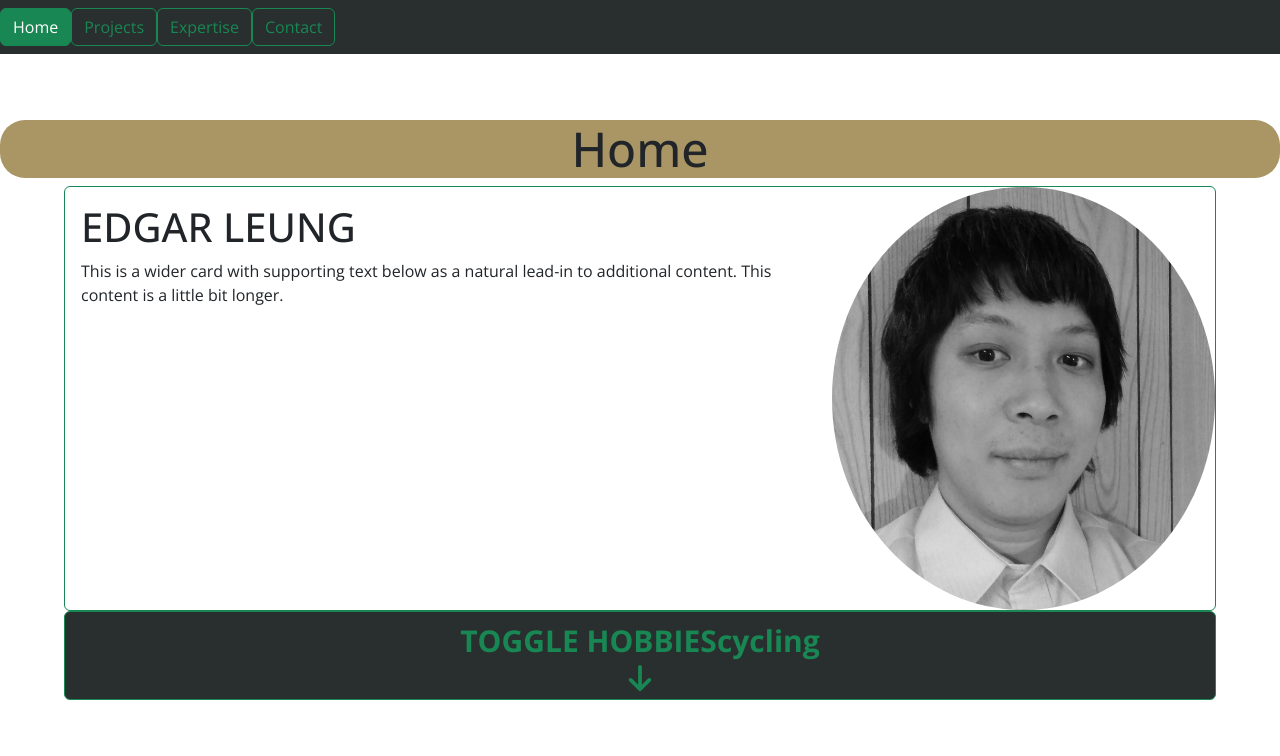
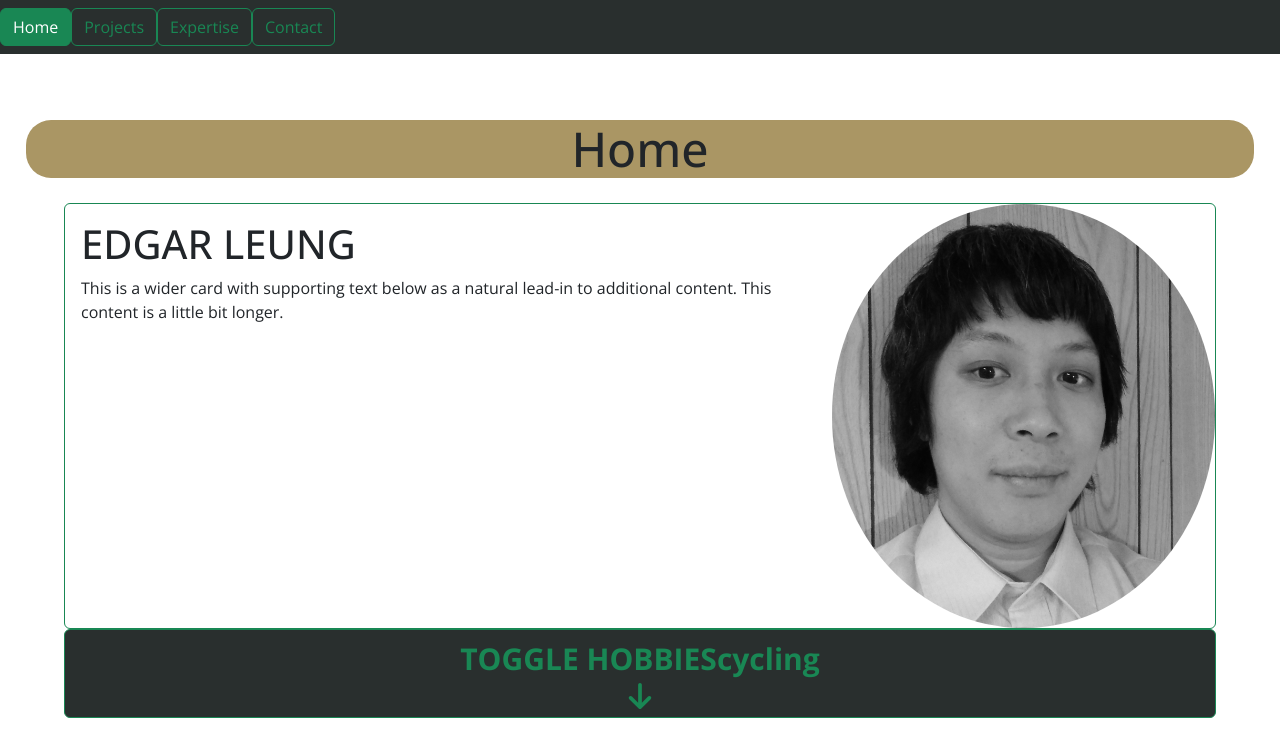
Before and after one commit to Eds-Dbug/profile2, a React (Create React App) app: page /home in a window 1280 px wide. Shown: the top 756 px of the page. Built offline with nearby package versions, Linux system fonts and the light colour scheme.

Commit message:
All headers same size

```diff
--- a/src/Components/partials/_header.module.scss
+++ b/src/Components/partials/_header.module.scss
@@ -2,7 +2,7 @@
 @import '/src/styles/variables.scss';
 
 .header {
-  margin-top: 15vh;
+  margin: 15vh 2% 2%;
   border-radius: $header-round;
   background-color: $camel;
   text-align: center;
--- a/src/Components/routes/Contact.tsx
+++ b/src/Components/routes/Contact.tsx
@@ -62,11 +62,13 @@ export default function Contact() {
 	));
 
   return (
-		<div className={`${styles.contact} ps-3`}>
-			<Header title='Contacts'/>
-      <div className={styles.contact__cards}>
-        {contactMap}
-      </div>
-		</div>
+		<>
+		<Header title='Contacts'/>
+			<div className={`${styles.contact} ps-3`}>
+				<div className={styles.contact__cards}>
+					{contactMap}
+				</div>
+			</div>
+		</>
 	);
 }
--- a/src/Components/routes/Home.tsx
+++ b/src/Components/routes/Home.tsx
@@ -27,7 +27,7 @@ export default function Home() {
 		<>
 			<Header title="Home" />
 			<div
-				className={`${styles.home} d-flex justify-content-center align-items-center`}
+				className={`${styles.home} `}
 			>
 				<div className={`${styles.home__block} card`}>
 					<div className="row g-0 ">
--- a/src/Components/routes/_home.module.scss
+++ b/src/Components/routes/_home.module.scss
@@ -1,10 +1,9 @@
 @import '/src/styles/variables.scss';
 @import './src/styles/mixins.scss';
 
-
-
 .home {
   margin: 0 5%;
+  @include flex($d: column);
 
   &__block {
     border-color: $btn-color;
--- a/src/Components/routes/_projects.module.scss
+++ b/src/Components/routes/_projects.module.scss
@@ -2,6 +2,7 @@
 @import '/src/styles/variables.scss';
 
 .projects {
+
 
   &__row {
     @include flex($c: center);
```
Also changed, not shown: 1 other file (tests, documents, lock files or other folders).
